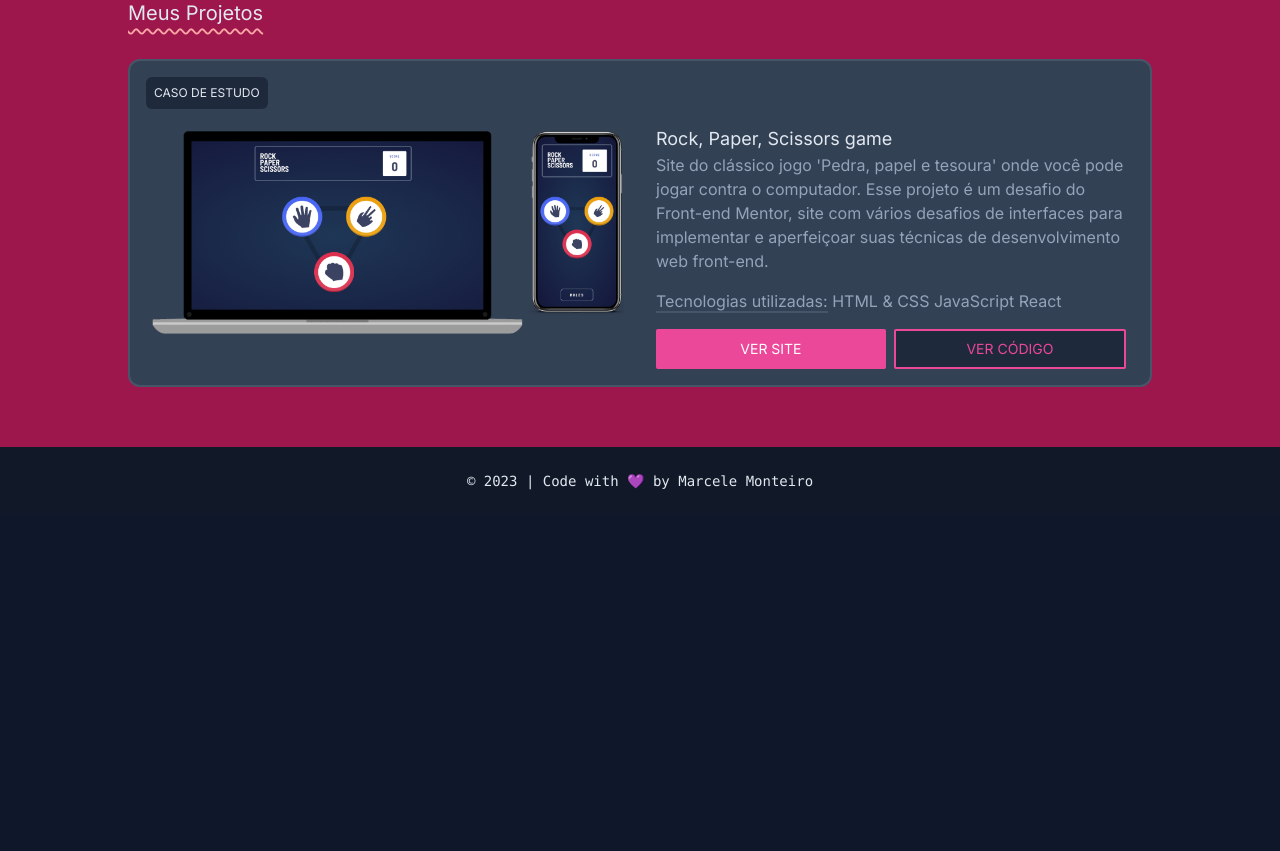
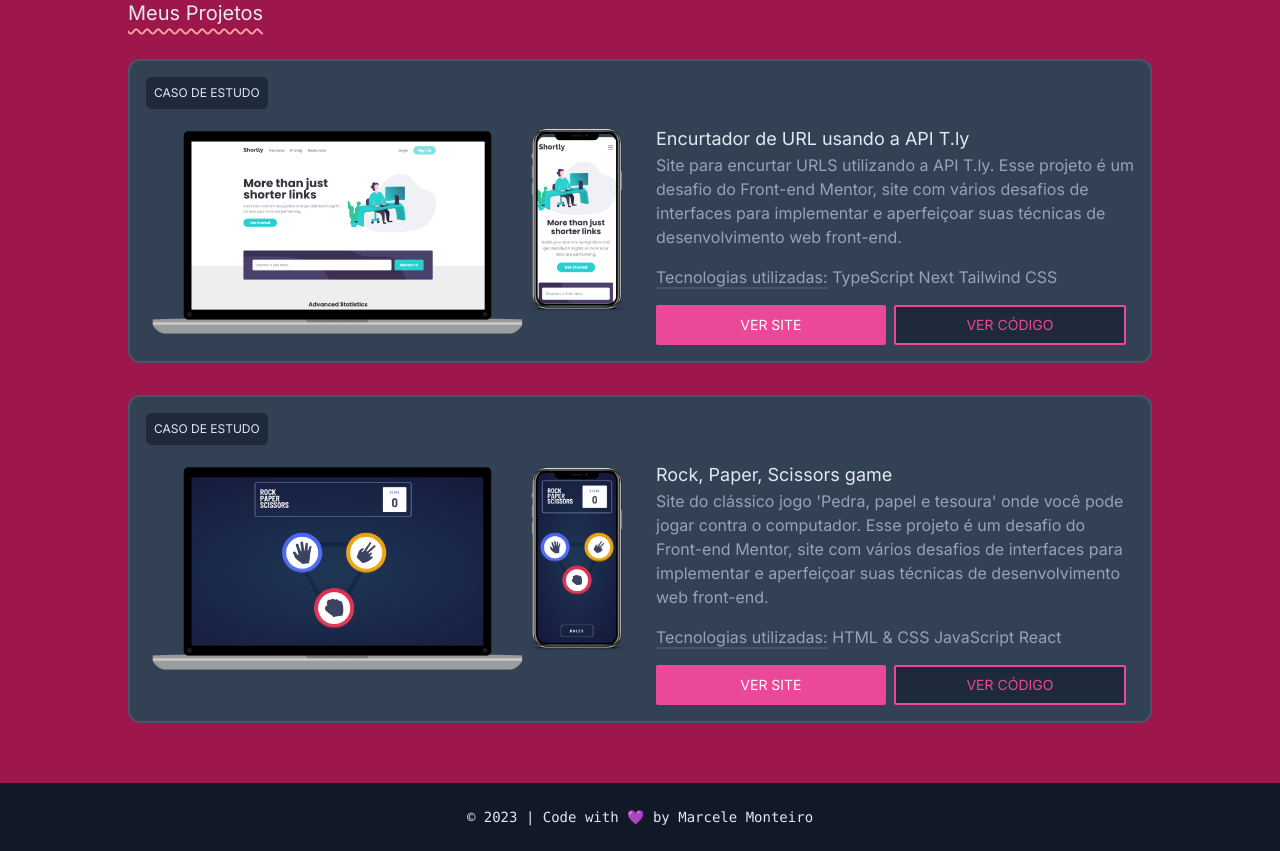
Before and after one commit to marcelemonteiro/marcelemonteiroportfolio, a Next.js app: page /pt in a window 1280 px wide. Shown: the part 1487-2338 px from the top of the page. Before the commit the page ends 2002 px from the top, so only its background shows below. Built offline with nearby package versions, Linux system fonts and the light colour scheme.

Commit message:
Add new project

```diff
--- a/components/Projects.tsx
+++ b/components/Projects.tsx
@@ -15,6 +15,16 @@ export default function Projects() {
 
         <ProjectCard
           isStudyCase
+          imageSrc="/assets/images/shortly-project.png"
+          title={t("shortly")}
+          description={t("shortly-description")}
+          tecnologies={["TypeScript", "Next", "Tailwind CSS"]}
+          siteURl="https://url-shortening-api-five-kappa.vercel.app/"
+          codeURL="https://github.com/marcelemonteiro/url-shortening-api"
+        />
+
+        <ProjectCard
+          isStudyCase
           imageSrc="/assets/images/rock-paper-scissors.png"
           title={t("rock-paper-scissors")}
           description={t("rock-paper-scissors-description")}
--- a/messages/en.json
+++ b/messages/en.json
@@ -18,6 +18,8 @@
     "title": "My Projects",
     "rock-paper-scissors": "Rock, Paper, Scissors game",
     "rock-paper-scissors-description": "Website for the classic game 'Rock, Paper, Scissors' where you can play against the computer. This project is a challenge from Front-end Mentor, a website with several interface challenges to implement and improve your front-end web development techniques.",
+    "shortly": "URL Shortener using T.ly API",
+    "shortly-description": "Website for shortening URLs. This project is a challenge from Front-end Mentor, a website with several interface challenges to implement and improve your front-end web development techniques.",
     "used-technologies": "Build with:",
     "see-website": "Preview site",
     "see-code": "View code",
--- a/messages/pt.json
+++ b/messages/pt.json
@@ -10,7 +10,7 @@
   },
   "About": {
     "title": "Sobre mim",
-    "aboutMe": "Sempre tive muito apreço por construção de interfaces, desde criar simples temas no tumblr ou no blogspot (bons tempos...) a criar site mais complexos com frontend e backend. Também me interesso muito por questões como experiência do usuário, acessibilidade e código limpo, tento sempre demonstrar isso nos meus códigos e projetos.\nAtualmente curso Sistemas de Informação na Universidade Veiga de Almeida com previsão de término para Junho de 2025.\nDe dezembro de 2021 à dezembro de 2023 tive a oportunidade de realizar um estágio em desenvolvimento web front-end no Ministério Público do Estado do Rio de Janeiro (MPRJ) no setor GADG, onde pude participar ativamente do projeto Parque Digital - uma ferramente para auxiliar o promotor nas suas tarefas diárias.",
+    "aboutMe": "Sempre tive muito apreço por construção de interfaces, desde criar simples temas no tumblr ou no blogspot (bons tempos...) a criar site mais complexos com frontend e backend. Também me interesso muito por questões como experiência do usuário, acessibilidade e código limpo, tento sempre demonstrar isso nos meus códigos e projetos.\nAtualmente curso Sistemas de Informação na Universidade Veiga de Almeida com previsão de término para Junho de 2025.\nDesde de dezembro de 2021 faço estágio em desenvolvimento web front-end no Ministério Público do Estado do Rio de Janeiro (MPRJ) no setor GADG, onde pude participar ativamente do projeto Parque Digital - uma ferramente para auxiliar o promotor nas suas tarefas diárias.",
     "pdfButton": "Baixar currículo em PDF",
     "contactTitle": "Entre em contato"
   },
@@ -18,6 +18,8 @@
     "title": "Meus Projetos",
     "rock-paper-scissors": "Rock, Paper, Scissors game",
     "rock-paper-scissors-description": "Site do clássico jogo 'Pedra, papel e tesoura' onde você pode jogar contra o computador. Esse projeto é um desafio do Front-end Mentor, site com vários desafios de interfaces para implementar e aperfeiçoar suas técnicas de desenvolvimento web front-end.",
+    "shortly": "Encurtador de URL usando a API T.ly",
+    "shortly-description": "Site para encurtar URLS utilizando a API T.ly. Esse projeto é um desafio do Front-end Mentor, site com vários desafios de interfaces para implementar e aperfeiçoar suas técnicas de desenvolvimento web front-end.",
     "used-technologies": "Tecnologias utilizadas:",
     "see-website": "Ver site",
     "see-code": "Ver código",
```
Also changed, not shown: public/assets/images/shortly-project.png (added).
